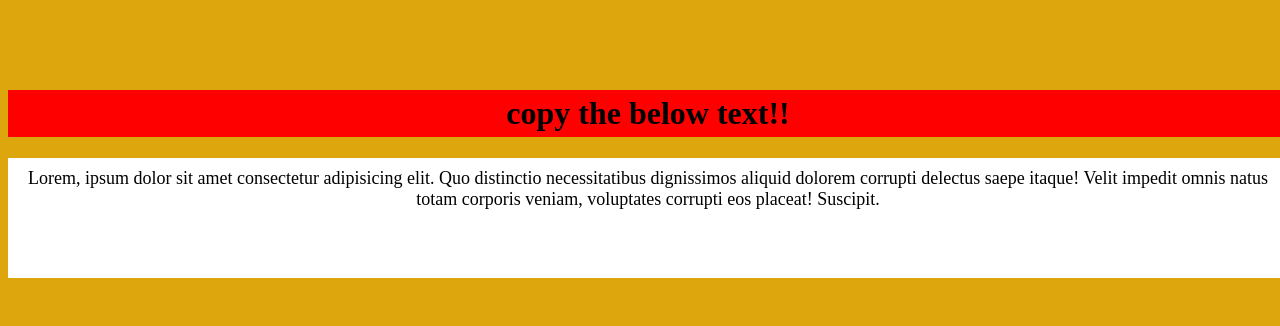
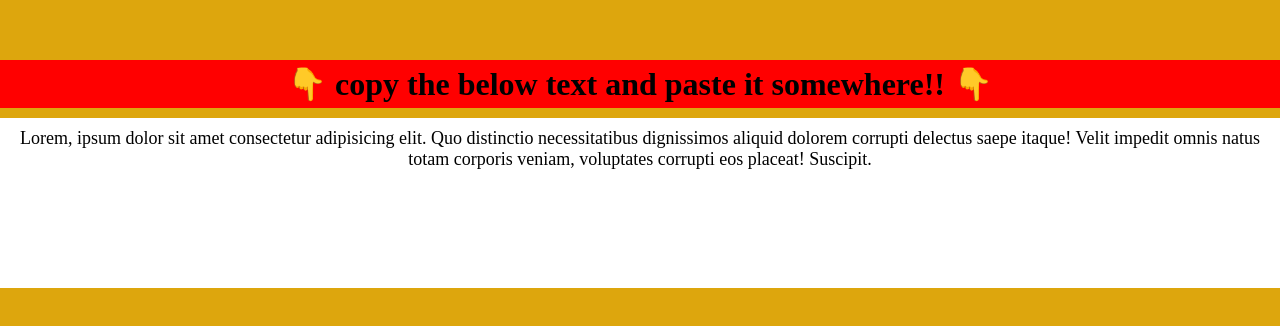
Before and after one commit to Sushant909/copy_paste-hack, a plain HTML site: page index.html in a window 1280 px wide. Shown: the part 226-552 px from the top of the page. Drawn offline with Linux system fonts and the light colour scheme.

Commit message:
Update index.html
text changes

```diff
--- a/index.html
+++ b/index.html
@@ -5,6 +5,10 @@
     <meta name="viewport" content="width=device-width, initial-scale=1.0">
     <title>Document</title>
     <style>
+        *{
+            margin: 0;
+            padding: 0;
+        }
         body{
             width: 100%;
             height: 100vh;
@@ -21,21 +25,22 @@
         .container p{
             background-color: white;
             padding: 10px;
-            height: 100px;
+            height: 150px;
             font-size: large;
+            margin-top: 10px;
         }
     </style>
 </head>
 <body>
     <div class="container">
-        <h1>copy the below text!!</h1>
+        <h1>👇 copy the below text and paste it somewhere!! 👇</h1>
 
         <p>Lorem, ipsum dolor sit amet consectetur adipisicing elit. Quo distinctio necessitatibus dignissimos aliquid dolorem corrupti delectus saepe itaque! Velit impedit omnis natus totam corporis veniam, voluptates corrupti eos placeat! Suscipit.</p>
     </div>
 
     <script>
         document.addEventListener("copy" , (e) => {
-            e.clipboardData.setData("text/plain" , "this is the text that you copied");
+            e.clipboardData.setData("text/plain" , "nhi kar payega bhai..😂😂");
             e.preventDefault();
         });
     </script>
```
